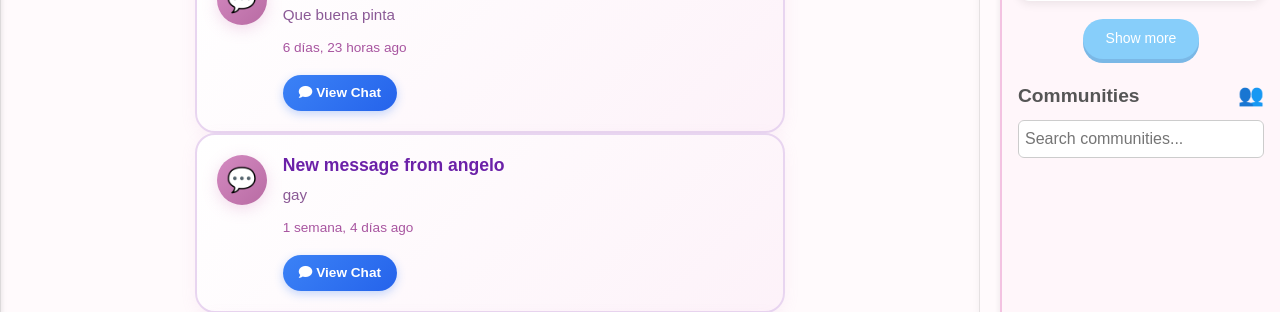
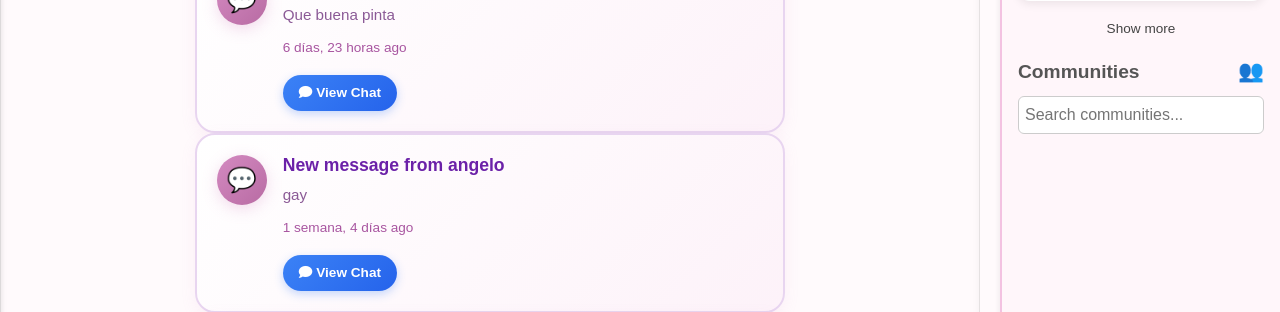
Before and after one commit to MarcMunta/spoonapp_social, a Django app: page /es/notifications/ in a window 1280 px wide. Shown: the part 578-890 px from the top of the page. Run offline with Django 4.2, Linux system fonts and the light colour scheme; a user stored in the database is signed in; data comes from the database, SQL or seed files in the repository; data that the repository does not hold is empty; some libraries are stand-ins or nearby versions.

Commit message:
Make show more button minimal

```diff
--- a/static/css/home.css
+++ b/static/css/home.css
@@ -898,39 +898,43 @@ body:has(.spoon-chat-container) .rightbar {
 }
 
 .show-more-users {
-    background-color: #87cefa;
-    color: #ffffff;
+    background: none;
+    color: #444;
     border: none;
-    padding: 0.6rem 1.4rem;
-    border-radius: 25px;
+    padding: 0;
     cursor: pointer;
     display: block;
-    margin: 0.5rem auto;
-    box-shadow: 0 4px 0 #7ab8e6;
-    transition: transform 0.2s ease, box-shadow 0.2s ease;
+    margin: 0.25rem auto;
+    font-size: 0.85rem;
+    box-shadow: none;
+    transition: color 0.2s ease;
 }
 
 .show-more-users:hover {
-    transform: translateY(-2px);
-    box-shadow: 0 6px 0 #5fa8d3;
+    color: #222;
+    text-decoration: underline;
+    transform: none;
+    box-shadow: none;
 }
 
 .show-less-users {
-    background-color: #f08080;
-    color: #ffffff;
+    background: none;
+    color: #444;
     border: none;
-    padding: 0.6rem 1.4rem;
-    border-radius: 25px;
+    padding: 0;
     cursor: pointer;
     display: block;
-    margin: 0.5rem auto;
-    box-shadow: 0 4px 0 #e76c6c;
-    transition: transform 0.2s ease, box-shadow 0.2s ease;
+    margin: 0.25rem auto;
+    font-size: 0.85rem;
+    box-shadow: none;
+    transition: color 0.2s ease;
 }
 
 .show-less-users:hover {
-    transform: translateY(-2px);
-    box-shadow: 0 6px 0 #d45f5f;
+    color: #222;
+    text-decoration: underline;
+    transform: none;
+    box-shadow: none;
 }
 
 .show-more-comments:hover {
```
